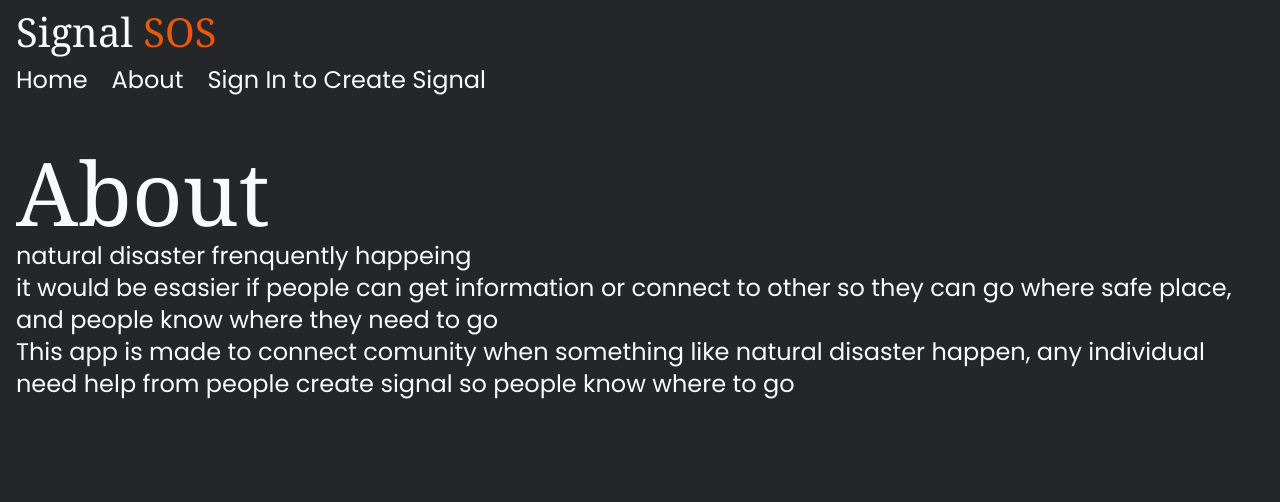
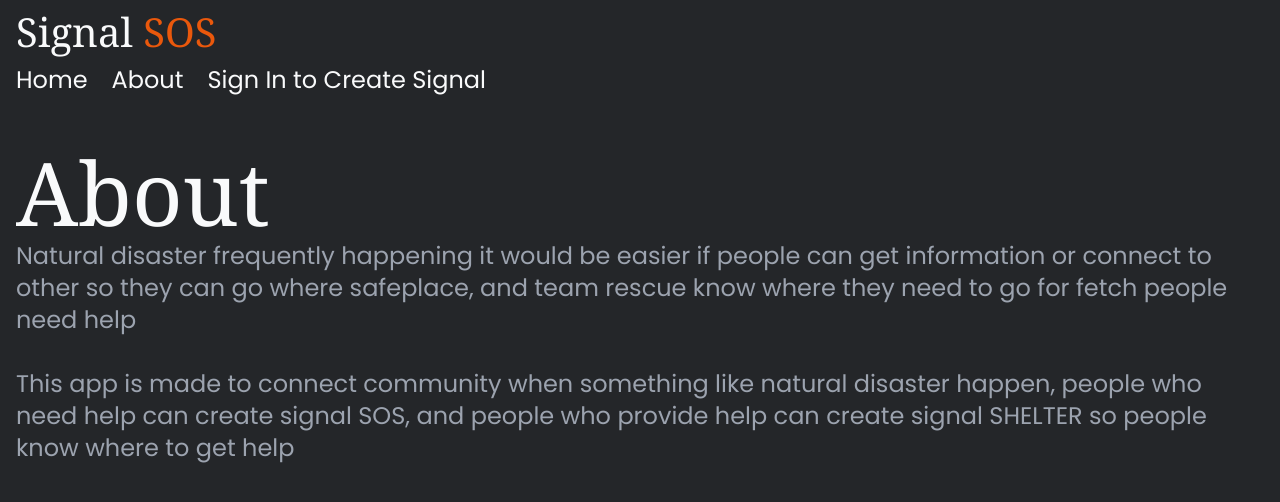
Before and after one commit to arzivre/signal-sos, a Next.js app: page /about in a window 1280 px wide. Shown: the top 502 px of the page. Built offline with nearby package versions, Linux system fonts and the light colour scheme; no server answers.

Commit message:
update about

```diff
--- a/src/pages/about.tsx
+++ b/src/pages/about.tsx
@@ -13,16 +13,18 @@ const AboutPage = () => {
       <Layout>
         <main className='container mx-auto my-20 max-w-7xl px-4 text-2xl text-gray-50'>
           <h1 className='mb-8 font-serif text-[calc(1em+8vh)]'>About</h1>
-          <p>natural disaster frenquently happeing</p>
-          <p>
-            it would be esasier if people can get information or connect to
-            other so they can go where safe place, and people know where they
-            need to go
+          <p className='text-gray-400'>
+            Natural disaster frequently happening it would be easier if people
+            can get information or connect to other so they can go where
+            safeplace, and team rescue know where they need to go for fetch
+            people need help
           </p>
-          <p>
-            This app is made to connect comunity when something like natural
-            disaster happen, any individual need help from people create signal
-            so people know where to go
+          <br />
+          <p className='text-gray-400'>
+            This app is made to connect community when something like natural
+            disaster happen, people who need help can create signal SOS, and
+            people who provide help can create signal SHELTER so people know
+            where to get help
           </p>
         </main>
       </Layout>
```
